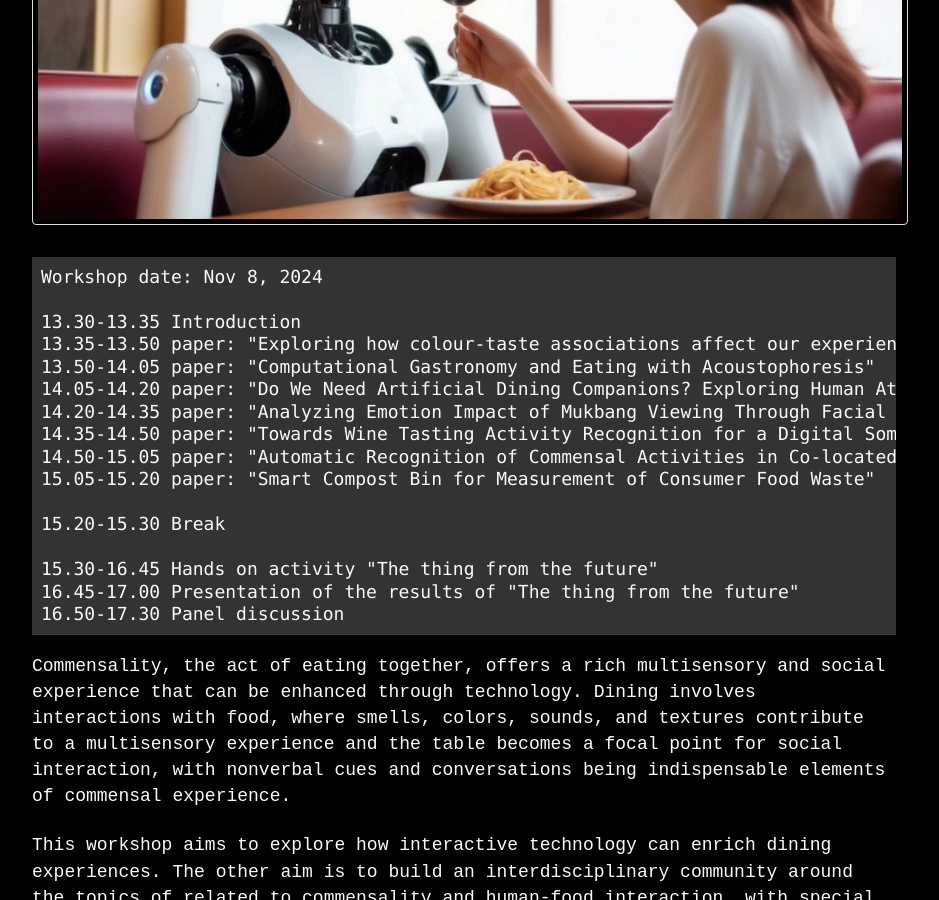
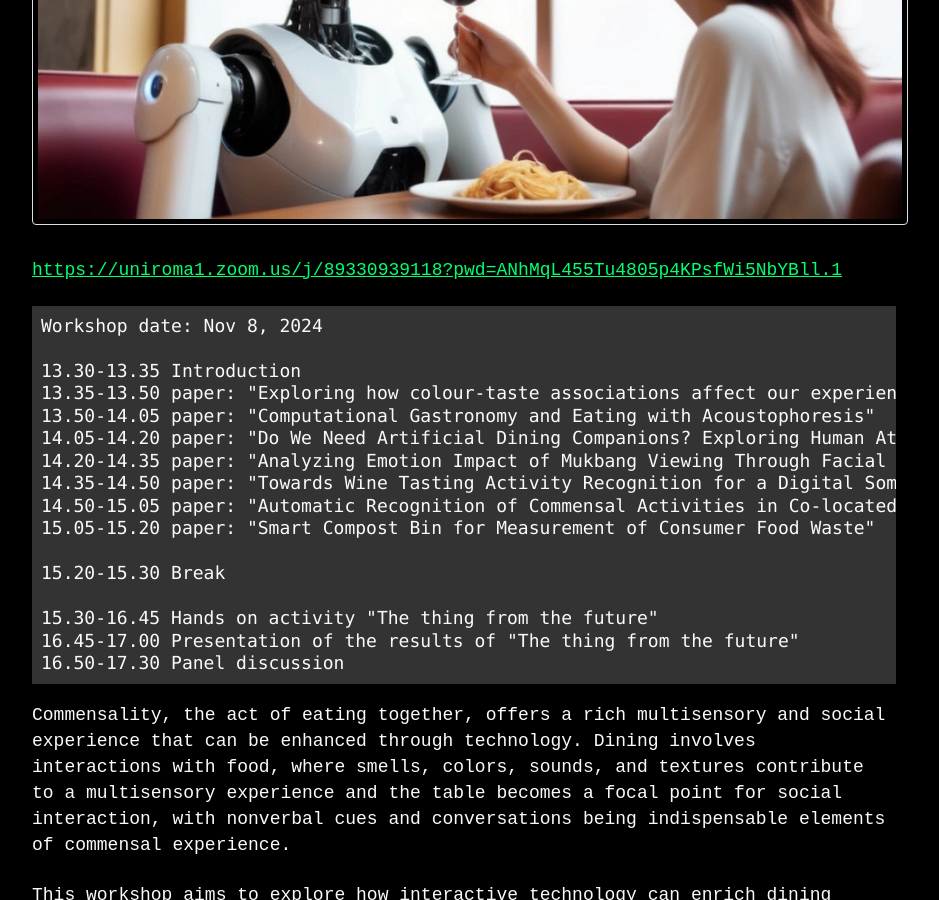
Before and after one commit to CoFI2024/CoFI2024.github.io, a Jekyll site: the page built from index.md, in a window 1280 px wide and 900 px high, scrolled down 591 px. Shown: the whole window, without its empty margins (176-1115 px from the left). Built offline with Jekyll 4.4.1, drawn with Linux system fonts in a browser that asks for light colours; our own code applies the rules of GitHub Pages for plain Markdown files; a script that is not in the unit is left out; the repository's description, which GitHub fills in, is left out.

Commit message:
added zoom link

```diff
--- a/index.md
+++ b/index.md
@@ -11,6 +11,9 @@
 <!--## Proceedings
 
 http://ceur-ws.org/Vol-2934/-->
+
+<https://uniroma1.zoom.us/j/89330939118?pwd=ANhMqL455Tu4805p4KPsfWi5NbYBll.1>
+
 
     Workshop date: Nov 8, 2024
 
```
